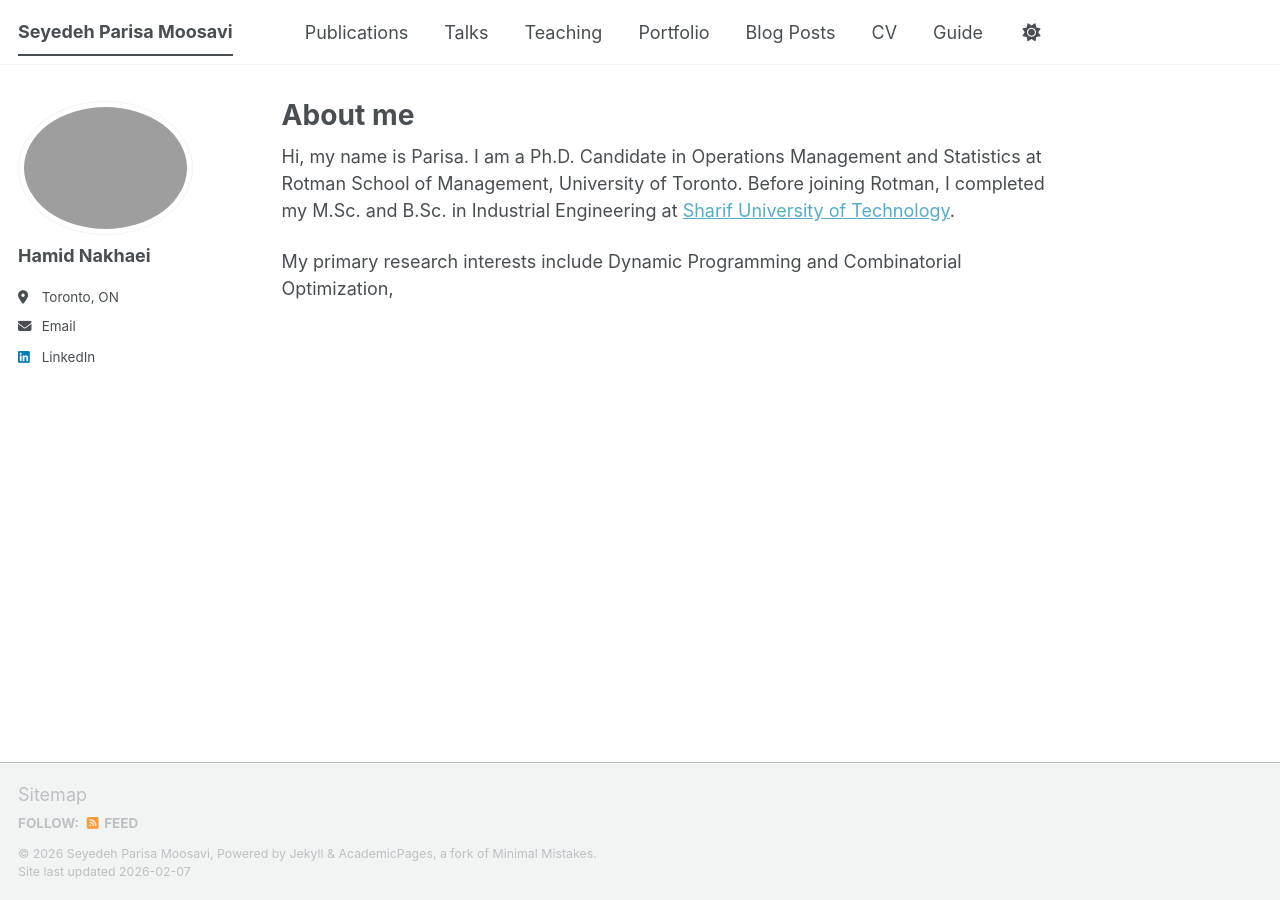
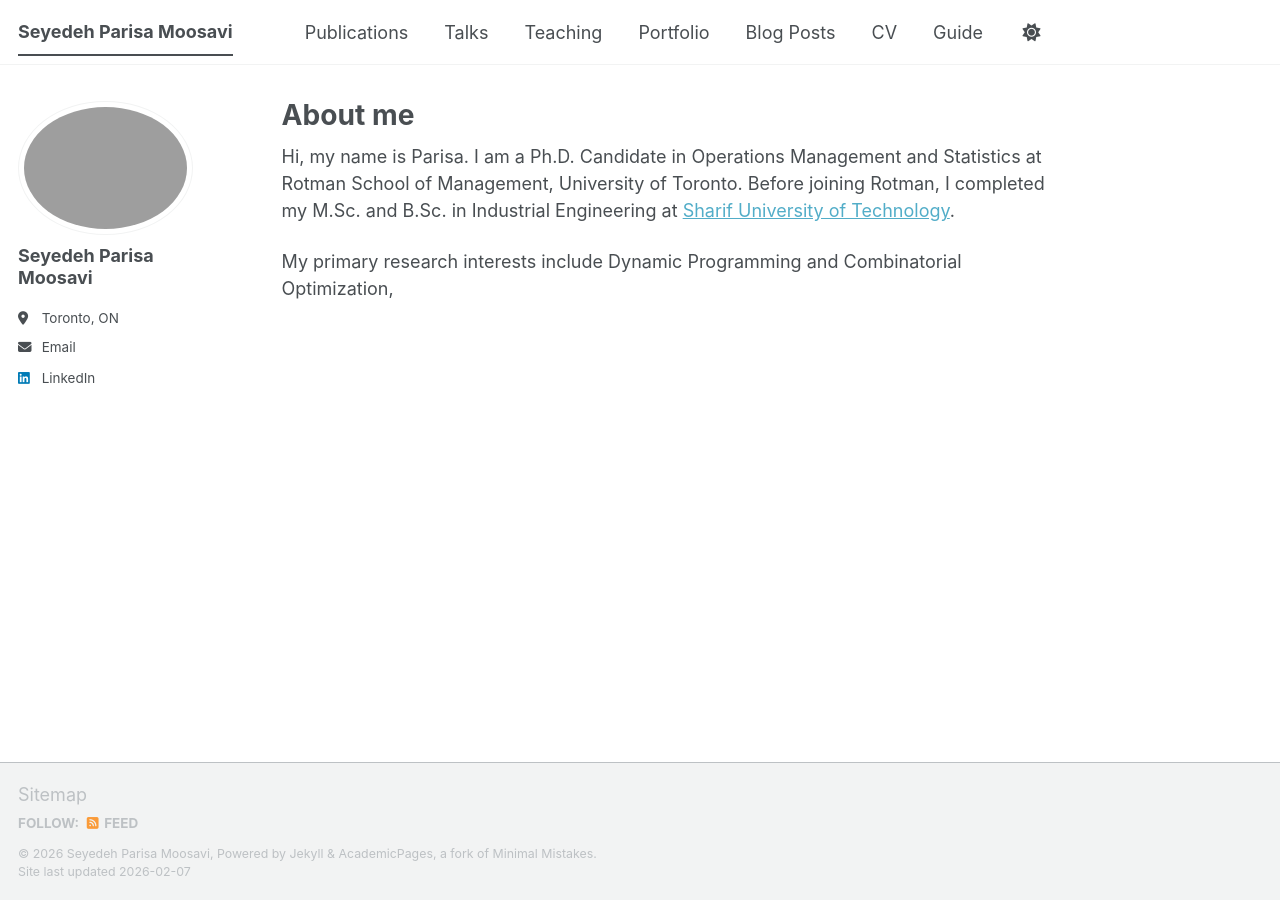
Before and after one commit to parisamsv/parisamsv.github.io, a Jekyll site: the page built from _pages/about.md, in a window 1280 px wide. Built offline with Jekyll 4.4.1, drawn with Linux system fonts in a browser that asks for light colours; a script bundle is joined from its source files by our own code; library files that are not in the unit come from our copies.

Commit message:
Update author information in _config.yml

```diff
--- a/_config.yml
+++ b/_config.yml
@@ -80,14 +80,14 @@
 
 # Site Author
 author:
-  name             : "Hamid Nakhaei"
+  name             : "Seyedeh Parisa Moosavi"
   avatar           : "1.JPG"
   bio              : ""
   location         : "Toronto, ON"
   employer         :
   pubmed           :
   googlescholar    :
-  email            : "1hamid.nakhaei@gmail.com"
+  email            : "p.moosavi@rotman.utoronto.ca"
   researchgate     :
   uri              :
   bitbucket        :
@@ -102,7 +102,7 @@
   instagram        :
   impactstory      :
   lastfm           :
-  linkedin         : "hamid-nakhaei"
+  linkedin         : "pari-sa-moosavi"
   orcid            :
   pinterest        :
   soundcloud       :
```
